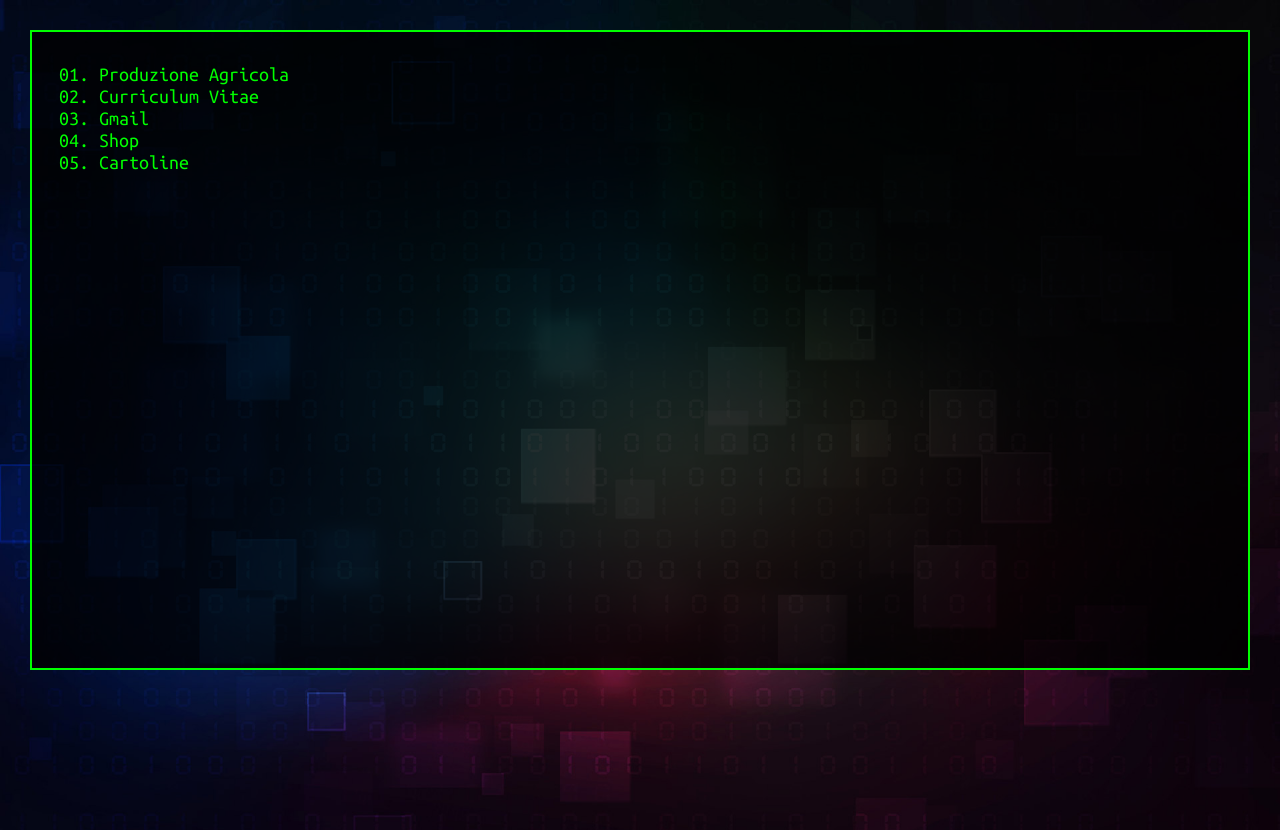
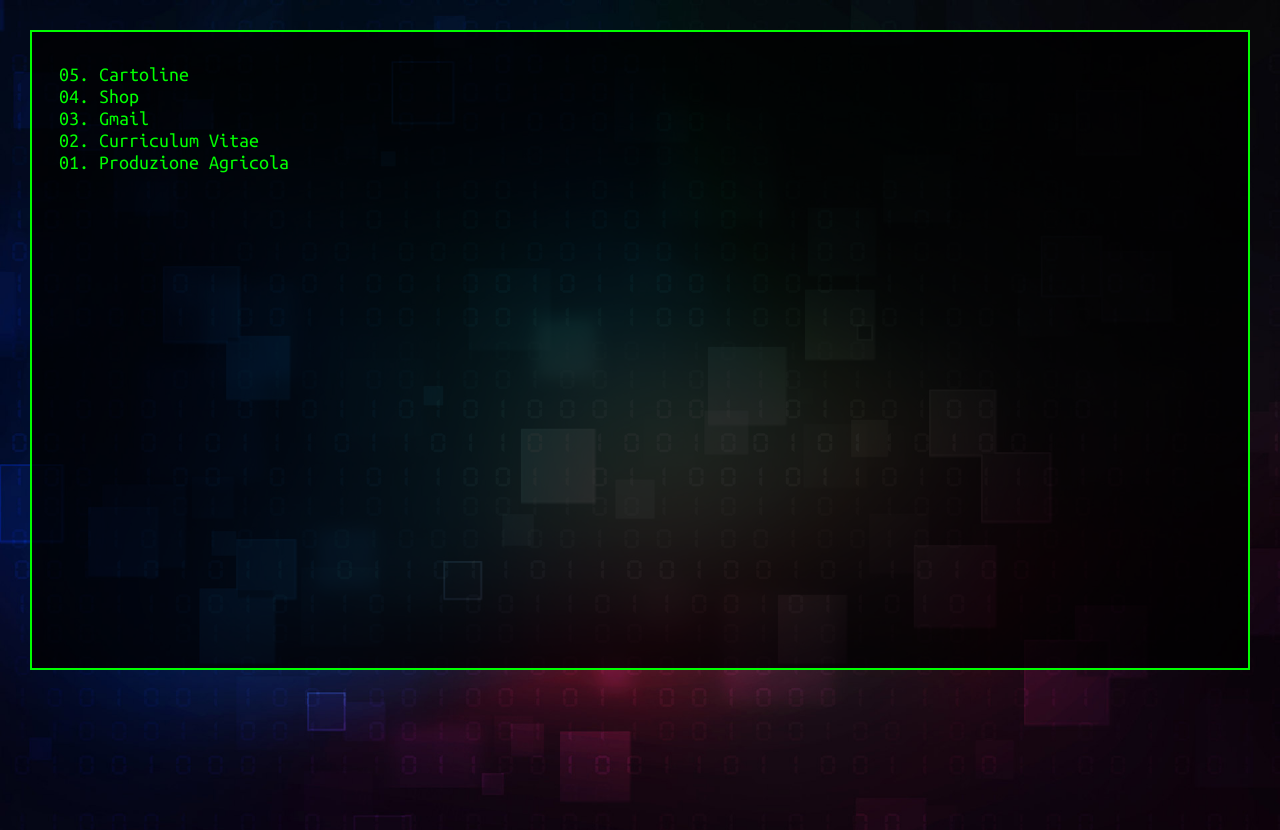
Before and after one commit to frapgn/frapgn.github.io, a plain HTML site: page index.html in a window 1280 px wide. Drawn offline with Linux system fonts and the light colour scheme.

Commit message:
<ol reversed>

```diff
--- a/index.html
+++ b/index.html
@@ -8,12 +8,12 @@
     </head>
     <body>
         <div class="main">
-            <ol>
+            <ol reversed>
+                <li><a target="_blank" href="esercizi/htmlcss-cartoline/">Cartoline</a></li>
+                <li><a target="_blank" href="esercizi/htmlcss-shop/">Shop</a></li>
+                <li><a target="_blank" href="esercizi/htmlcss-gmail/">Gmail</a></li>
+                <li><a target="_blank" href="esercizi/curriculum-vitae/">Curriculum Vitae</a></li>
                 <li><a target="_blank" href="esercizi/produzione-agricola/">Produzione Agricola</a></li>
-                <li><a target="_blank" href="esercizi/curriculum-vitae/">Curriculum Vitae</a></li>
-                <li><a target="_blank" href="esercizi/htmlcss-gmail/">Gmail</a></li>
-                <li><a target="_blank" href="esercizi/htmlcss-shop/">Shop</a></li>
-                <li><a target="_blank" href="esercizi/htmlcss-cartoline/">Cartoline</a></li>
             </ol>
         </div>
     </body>
```
